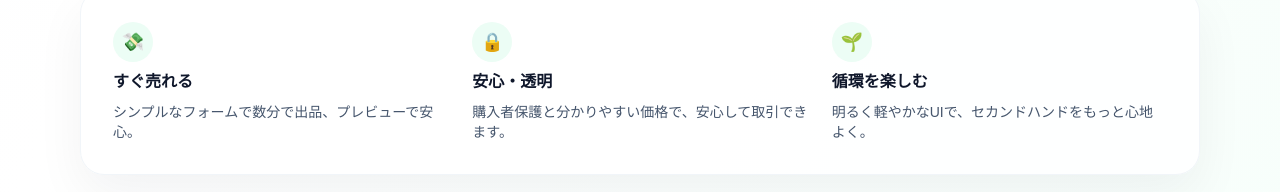
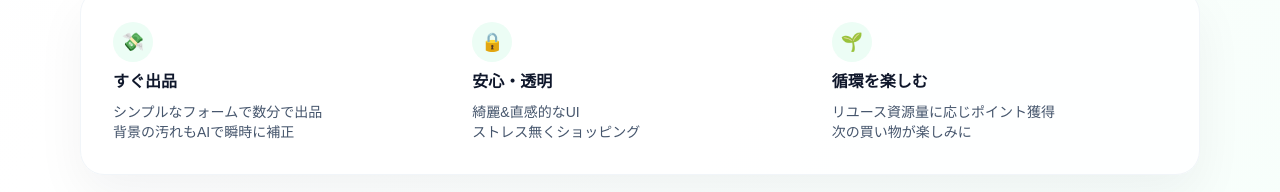
Before and after one commit to Shinyanogit/hackathon-frontend, a Next.js app: page / in a window 1280 px wide. Shown: the part 2623-2815 px from the top of the page. Built offline with nearby package versions, Linux system fonts and the light colour scheme; no server answers.

Commit message:
UI微調整

```diff
--- a/src/app/items/[id]/page.tsx
+++ b/src/app/items/[id]/page.tsx
@@ -391,15 +391,39 @@ export default function ItemDetailPage() {
                       <button
                         type="button"
                         onClick={async () => {
-                          if (!imageFile) {
-                            setAiMessage("先に画像ファイルを選択してください");
+                          const sourceUrl =
+                            imageFile != null
+                              ? null
+                              : imagePreview || (data.imageUrl && data.imageUrl.trim() !== "" ? data.imageUrl : null);
+                          if (!imageFile && !sourceUrl) {
+                            setAiMessage("先に画像を選択するか既存画像を表示してください");
                             return;
                           }
                           try {
                             setAiEnhancing(true);
                             setAiMessage("AIで背景を補正中…");
+                            let fileToSend = imageFile;
+                            if (!fileToSend && sourceUrl) {
+                              const resp = await fetch(sourceUrl, {
+                                mode: "cors",
+                                referrerPolicy: "no-referrer",
+                                cache: "no-store",
+                              });
+                              if (!resp.ok) {
+                                throw new Error(
+                                  `既存画像の取得に失敗しました (status ${resp.status})。一度画像を再選択してからお試しください。`
+                                );
+                              }
+                              const blob = await resp.blob();
+                              fileToSend = new File([blob], "current-image" + (blob.type === "image/png" ? ".png" : ".jpg"), {
+                                type: blob.type || "image/jpeg",
+                              });
+                            }
+                            if (!fileToSend) {
+                              throw new Error("画像を読み込めませんでした");
+                            }
                             const res = await enhanceImage({
-                              image: imageFile,
+                              image: fileToSend,
                               itemId: String(id),
                               category: category || data.categorySlug,
                               mode: "auto",
@@ -409,7 +433,10 @@ export default function ItemDetailPage() {
                             setImageFile(null);
                             setAiMessage("背景を白でクリーンアップしました");
                           } catch (e: unknown) {
-                            const msg = e instanceof Error ? e.message : "AI背景補正に失敗しました";
+                            const msg =
+                              e instanceof Error
+                                ? `AI背景補正に失敗しました: ${e.message}`
+                                : "AI背景補正に失敗しました";
                             setAiMessage(msg);
                           } finally {
                             setAiEnhancing(false);
--- a/src/app/page.tsx
+++ b/src/app/page.tsx
@@ -365,22 +365,34 @@ function HomePageContent() {
             <span className="inline-flex h-10 w-10 items-center justify-center rounded-full bg-emerald-50 text-lg">
               💸
             </span>
-            <p className="text-base font-semibold text-slate-900">すぐ売れる</p>
-            <p className="text-sm text-slate-600">シンプルなフォームで数分で出品、プレビューで安心。</p>
+            <p className="text-base font-semibold text-slate-900">すぐ出品</p>
+            <p className="text-sm text-slate-600">
+              シンプルなフォームで数分で出品
+              <br />
+              背景の汚れもAIで瞬時に補正
+            </p>
           </div>
           <div className="space-y-2">
             <span className="inline-flex h-10 w-10 items-center justify-center rounded-full bg-emerald-50 text-lg">
               🔒
             </span>
             <p className="text-base font-semibold text-slate-900">安心・透明</p>
-            <p className="text-sm text-slate-600">購入者保護と分かりやすい価格で、安心して取引できます。</p>
+            <p className="text-sm text-slate-600">
+              綺麗&直感的なUI
+              <br />
+              ストレス無くショッピング
+            </p>
           </div>
           <div className="space-y-2">
             <span className="inline-flex h-10 w-10 items-center justify-center rounded-full bg-emerald-50 text-lg">
               🌱
             </span>
             <p className="text-base font-semibold text-slate-900">循環を楽しむ</p>
-            <p className="text-sm text-slate-600">明るく軽やかなUIで、セカンドハンドをもっと心地よく。</p>
+            <p className="text-sm text-slate-600">
+              リユース資源量に応じポイント獲得
+              <br />
+              次の買い物が楽しみに
+            </p>
           </div>
         </section>
       </main>
```
